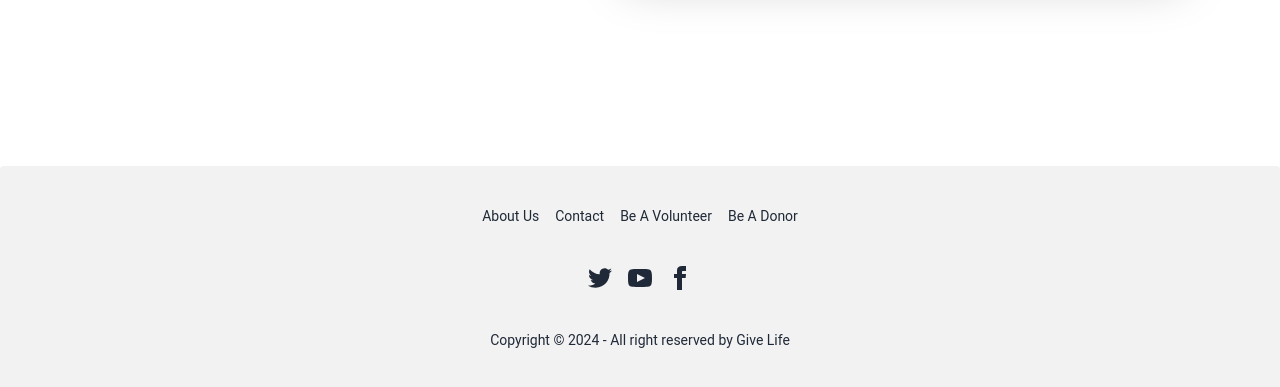
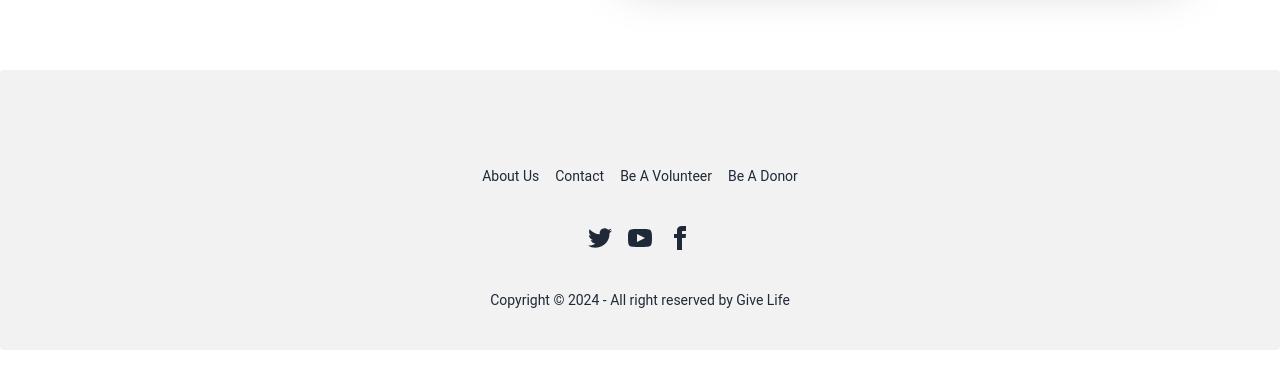
Before and after one commit to tisabbir/give-life-client, a React (Vite) app: page /register in a window 1280 px wide. Shown: the part 826-1213 px from the top of the page. After the commit the page ends 1176 px from the top, so only its background shows below. Built offline with nearby package versions, Linux system fonts and the light colour scheme; no server answers.

Commit message:
Dashboard Structure created

```diff
--- /dev/null
+++ b/src/Layout/Dashboard.jsx
@@ -0,0 +1,17 @@
+import { FaPerson } from "react-icons/fa6";
+import { NavLink, Outlet } from "react-router-dom";
+
+const Dashboard = () => {
+  return (
+    <div className="flex">
+      <div className="w-64 pt-24 pl-6 bg-[#9B111E] text-white min-h-screen h-full">
+        <NavLink to={'/dashboard/profile'} className='flex items-center gap-1 '> <FaPerson /> Profile</NavLink>
+      </div>
+      <div className="pt-24">
+        <Outlet />
+      </div>
+    </div>
+  );
+};
+
+export default Dashboard;
--- /dev/null
+++ b/src/Pages/Dashboard/Profile/Profile.jsx
@@ -0,0 +1,10 @@
+
+const Profile = () => {
+    return (
+        <div>
+            This is Profile
+        </div>
+    );
+};
+
+export default Profile;
--- a/src/Shared/Footer/Footer.jsx
+++ b/src/Shared/Footer/Footer.jsx
@@ -1,7 +1,7 @@
 const Footer = () => {
   return (
-    <div className="mt-24">
-      <footer className="footer footer-center p-10 bg-base-200 text-base-content rounded">
+    <div className="">
+      <footer className="footer footer-center p-10 pt-24 bg-base-200 text-base-content rounded">
         <nav className="grid grid-flow-col gap-4">
           <a className="link link-hover">About Us</a>
           <a className="link link-hover">Contact</a>
```
Also changed, not shown: src/Routes/router.jsx (+12 -0 lines).
